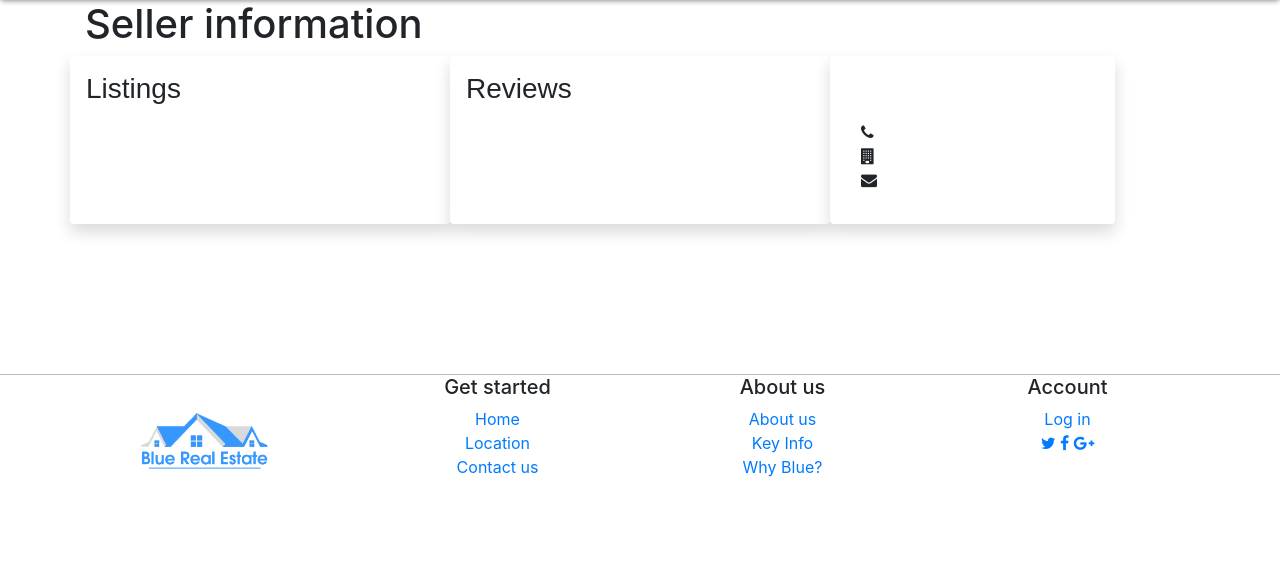
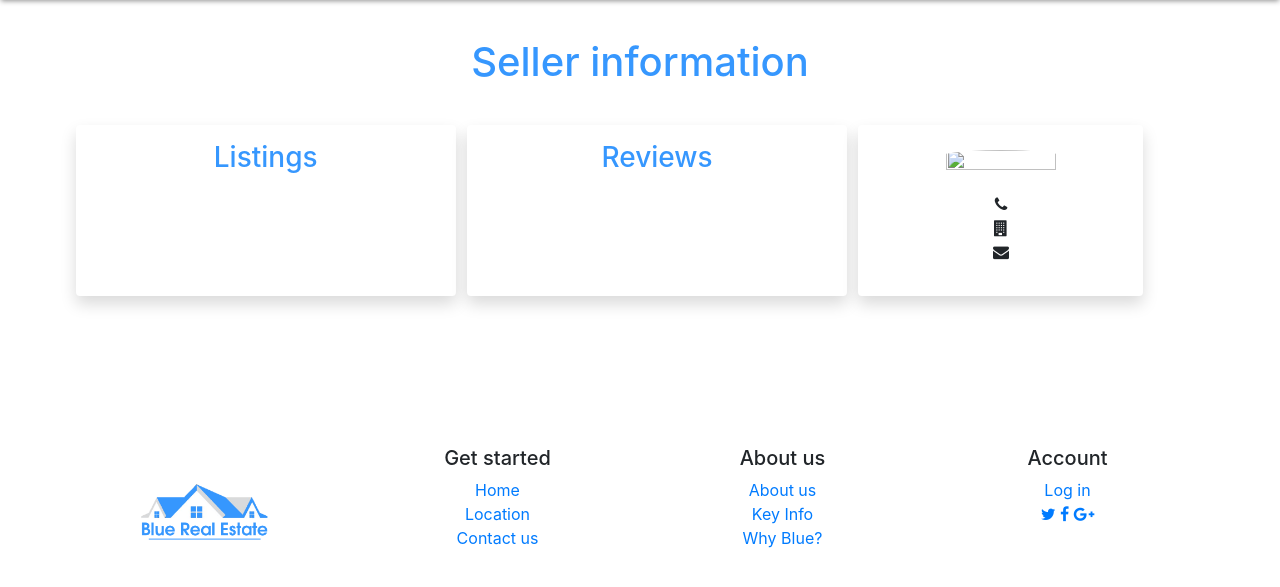
Before and after one commit to DanielAron18/BlueRealEstate, a Django app: template templates/user/agent_profile.html in a window 1280 px wide. Shown: the part 66-653 px from the top of the page. Run offline with Django 3.2, Linux system fonts and the light colour scheme; the template is opened without the code that fills it, so the values that code supplies are empty; some libraries are stand-ins or nearby versions.

Commit message:
eiginlega allt fjarlægt sem var áður fyrr og nýjir klasar komnir

```diff
--- a/static/css/agent_profile.css
+++ b/static/css/agent_profile.css
@@ -4,75 +4,31 @@ html, body {
     margin:0;
 
 }
-
-div h3 {
-    font-family: 'Acme', sans-serif;
+.marketing {
+    margin-top: 3%;
 }
-
-#container {
-    height: 80%;
-    width: 80%;
-    margin: 5% auto 0 auto;
-}
-
-#information {
-    float: left;
-    width: 100%;
-    padding-left: 6%;
-}
-
-#agent-image-container {
-    display: inline-block;
-    width: 40%;
-    height:40%;
-    margin-left: 10%;
-}
-
-#description {
-    display: block;
-    float: left;
-    width: 100%;
-    padding: 2% 6% 2% 6%;
+.row {
     margin-top: 3%;
 }
 
-#container-2 {
-    width: 40%;
-    height: 40%;
-    display: inline-block;
-    float: left;
+.seller-info {
+    text-align: center;
+}
+.info {
+    text-align:center;
+    margin:0.5%;
+}
+h1 {
+    text-align:center;
+    color: #3697fe;
 }
 
-#comments-review-1, #comments-review-2 {
-    display: inline-block;
-    width: 40%;
-    padding-left: 4%;
+h3{
+    text-align: center;
+    color: #3697fe;
 }
 
-#comments-review-2 {
-    margin-left:10%
+#sellerPicture {
+    width: 70%;
+    height:70%;
 }
-
-#comments-review {
-    margin-top: 7%;
-}
-
-#information, #agent-image-container, #description, #comments-review-1, #comments-review-2 {
-    background-color: #3099FF;
-    color: #ffffff;
-    border: 1px solid #bbbab9;
-    -webkit-box-shadow: 0px 2px 5px -1px rgba(0,0,0,0.43);
-    -moz-box-shadow: 0px 2px 5px -1px rgba(0,0,0,0.43);
-    box-shadow: 0px 2px 5px -1px rgba(0,0,0,0.43);
-    border-radius: 0.9rem;
-}
-
-#agent-image-container img {
-    width: 100%;
-    height: 100%;
-    border-radius: 0.9rem;
-}
-
-#myFooter {
-    border-top: 1px solid #bbbab9;
-}
```
